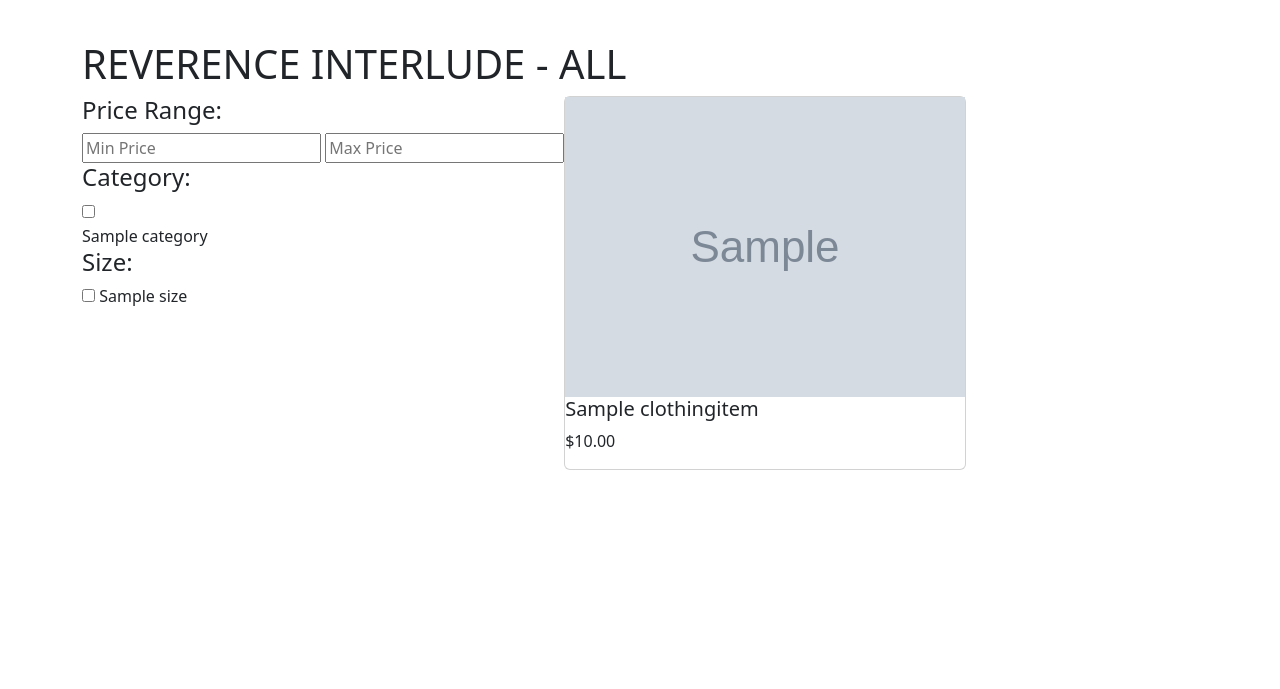
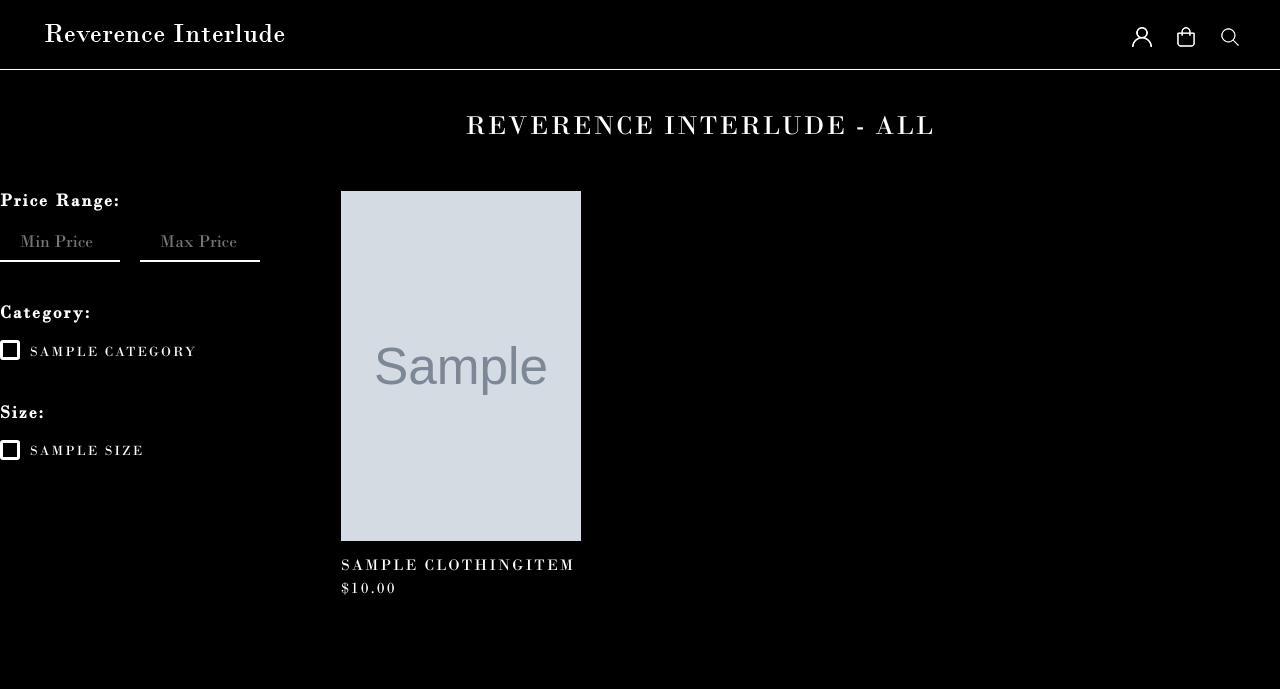
Before and after one commit to warmzera1/rev, a Django app: page / in a window 1280 px wide; the page is wider, and only the part inside the window is pictured. Shown: the top 689 px of that part. Run offline with Django 5.2, Linux system fonts and the light colour scheme; tables that the repository leaves empty hold one stand-in row (values such as "Sample post"); grey boxes marked "Sample" are stand-in pictures; some libraries are stand-ins or nearby versions.

Commit message:
доделали каталог и настроили медиа

```diff
--- a/reverence/main/static/css/base.css
+++ b/reverence/main/static/css/base.css
@@ -0,0 +1,242 @@
+@font-face {
+    font-family: "Bodoni";
+    src: url(../font/BOD_R.TTF);
+}
+
+:root {
+    --gold: #ccaf6b;
+}
+
+body {
+    background-color: #000;
+    color: #fff;
+    font-family: "Bodoni", serif;
+    font-size: 18px;
+    letter-spacing: 2px;
+}
+
+a {
+    transition: all .4s ease;
+    color: var(--gold);
+    text-decoration: none;
+}
+
+a:hover {
+    opacity: 0.7;
+}
+
+h2 {
+    font-size: 38px;
+}
+
+h4 {
+    font-size: 18px;
+    font-weight: 300;
+}
+
+h5 {
+    font-weight: 300;
+    font-size: 16px;
+    margin: 0;
+}
+
+p {
+    font-weight: 300;
+    font-size: 16px;
+}
+
+.container {
+    min-width: 1400px;
+    margin: 0 auto;
+    padding: 40px 0;
+}
+
+.header {
+    padding: 0 40px;
+    height: 70px;
+    justify-content: space-between;
+    border-bottom: 1px solid #fff;
+    background-color: #000;
+}
+
+.input-container {
+    position: relative;
+    display: flex;
+}
+
+.search {
+    padding-right: 150px;
+    padding-bottom: 10px;
+}
+
+.form_input {
+    border: none;
+    border-color: #000;
+    border-bottom: 1px solid #fff;
+    width: 350px;
+    padding: 5px 10px;
+    padding-right: 40px;
+}
+
+.form_input::placeholder{
+    color: #000;
+}
+
+.form_input:focus {
+    all:unset;
+    border: none;
+    background-color: #000;
+    width: 350px;
+    padding: 5px 10px;
+    border-bottom: 1px solid #fff;
+    letter-spacing: 2px;
+}
+
+.form_input, textarea {
+    color: #fff;
+}
+
+.btnforsearch {
+    position: absolute;
+    left: 96%;
+    background-color: #000;
+    top: 26%;
+    background: url(.../img/search.png);
+    border: none;
+    width: 20px;
+    height: 20px;
+}
+
+.forsearch {
+    position: relative;
+}
+
+.search-popup {
+    position: absolute;
+    top: 100%;
+    right: 0;
+    width: 250px;
+    z-index: 1000;
+    padding: 10px;
+    margin-right: 92px;
+    margin-top: 20px;
+}
+
+.form_input {
+    padding: 5px;
+    flex: 1;
+}
+
+.rev-head {
+    font-size: 27px;
+    text-align: center;
+    padding-bottom: 40px;
+}
+
+.sidebar {
+    min-width: 260px;
+    margin-right: 80px;
+}
+
+.sidebar h4 {
+    font-weight: 600;
+}
+
+
+.category-option {
+    position: relative;
+    display: flex;
+    align-items: center;
+    text-transform: uppercase;
+    margin-bottom: 5px;
+    font-size: 14px;
+}
+
+.category-option input[type="checkbox"] {
+    display: none;
+}
+
+.category-option label {
+    position: relative;
+    padding-left: 30px;
+    padding-top: 2px;
+    cursor: pointer;
+    color: #fff;
+}
+
+.category-option label::before {
+    content: '';
+    position: absolute;
+    left: 0;
+    top: 50%;
+    transform: translateY(-50%);
+    width: 20px;
+    height: 20px;
+    background-color: #000;
+    border: 3px solid #fff;
+    border-radius: 3px;
+}
+
+.category-option input[type="checkbox"]:checked + label::before {
+    background-color: #fff;
+}
+
+.category-name {
+    width: 200px;
+}
+.category-len {
+    pading-left: 40px;
+}
+
+.price-range {
+    margin-bottom: 20px;
+}
+
+.size-head, .category-head {
+    margin-top: 40px;
+    margin-bottom: 15px;
+}
+
+.price-head {
+    margin-bottom: 15px;
+}
+
+input[type="number"] {
+    width: 120px;
+    border: none;
+    background-color: #000;
+    padding-left: 20px;
+    padding-bottom: 5px;
+    color: #fff;
+    outline: none;
+    border-bottom: 2px solid #fff;
+    transition: 0.3s;
+    -moz-appearance: textfield;
+}
+
+input[type="number"]::-webkit-inner-spin-button,
+input[type="number"]::-webkit-outer-spin-button {
+    -webkit-appearance: none;
+    margin: 0;
+}
+
+.card-container {
+    gap: 30px;
+}
+
+.card {
+    width: 240px;
+    height: 460px;
+    background-color: #000;
+    color: #fff;
+    text-transform: uppercase;
+}
+
+.card img {
+    width: 240px;
+    height: 350px;
+}
+
+.card-info {
+    padding-top: 15px;
+}
--- a/reverence/main/templates/main/base.html
+++ b/reverence/main/templates/main/base.html
@@ -17,12 +17,12 @@
         <div class="header-logo">
             <img src="{% static 'img/rev.png' %}" alt="">
         </div>
-        <div class="search">
-            <form action="" id="search-form" class="search_form" style="display: none;">
+        {% comment %} <div class="search">
+            <form action="" id="search-form" class="search_form d-flex" style="display: none;">
                 <input type="text" name="q" class="form_input" placeholder="Search">
                 <button type="submit" class="btnforsearch"></button>
             </form>
-        </div>
+        </div> {% endcomment %}
         <div class="header-nav d-flex gap-4">
             <a href="#" class="h-profile">
                 <img src="{% static 'img/profile.png' %}" alt="">
--- a/reverence/main/templates/main/product/list.html
+++ b/reverence/main/templates/main/product/list.html
@@ -8,7 +8,7 @@
     <div class="catalog d-flex">
         <form action="{% url 'main:catalog' %}" method="get" class="sidebar" id="filter-form">
             <h4 class="price-head">Price Range:</h4>
-            <div class="price-range">
+            <div class="price-range d-flex justify-content-between">
                 <input type="number" name="min_price" id="min_price" placeholder="Min Price" value="{{ request.GET.min_price }}" oninput="">
                 <input type="number" name="max_price" id="max_price" placeholder="Max Price" value="{{ request.GET.max_price }}" oninput="">
             </div>
--- a/reverence/reverence/settings.py
+++ b/reverence/reverence/settings.py
@@ -122,3 +122,6 @@ STATIC_URL = 'static/'
 # https://docs.djangoproject.com/en/5.2/ref/settings/#default-auto-field
 
 DEFAULT_AUTO_FIELD = 'django.db.models.BigAutoField'
+
+MEDIA_URL = 'media/'
+MEDIA_ROOT = BASE_DIR / 'media'
--- a/reverence/reverence/urls.py
+++ b/reverence/reverence/urls.py
@@ -1,7 +1,14 @@
 from django.contrib import admin
 from django.urls import path, include
+from django.conf import settings
+from django.conf.urls.static import static
+
 
 urlpatterns = [
     path('admin/', admin.site.urls),
     path('', include('main.urls', namespace='main'))
 ]
+
+if settings.DEBUG:
+    urlpatterns += static(settings.MEDIA_URL,
+                          document_root=settings.MEDIA_ROOT)
```
